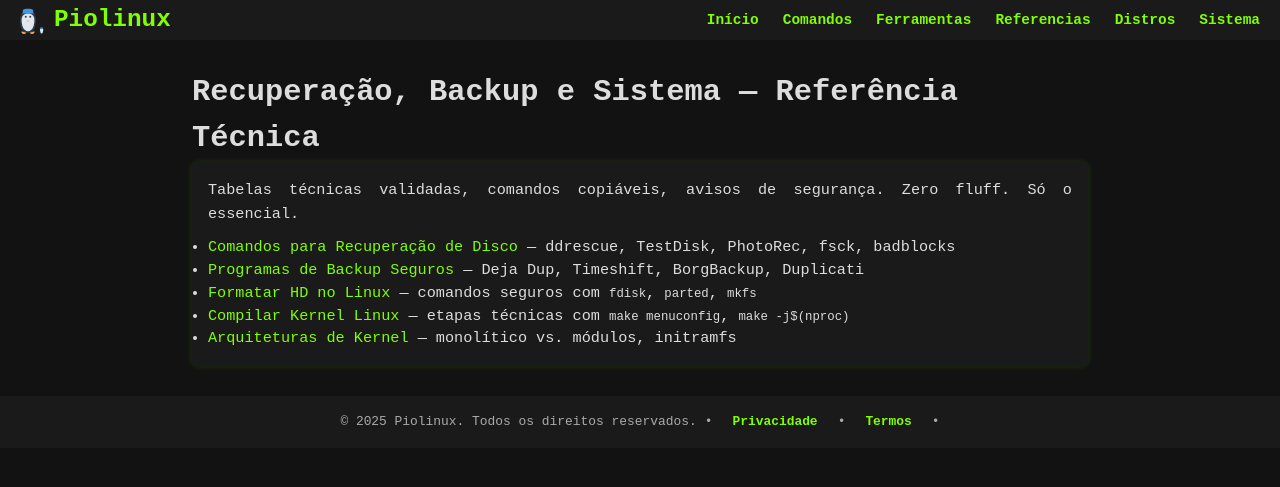
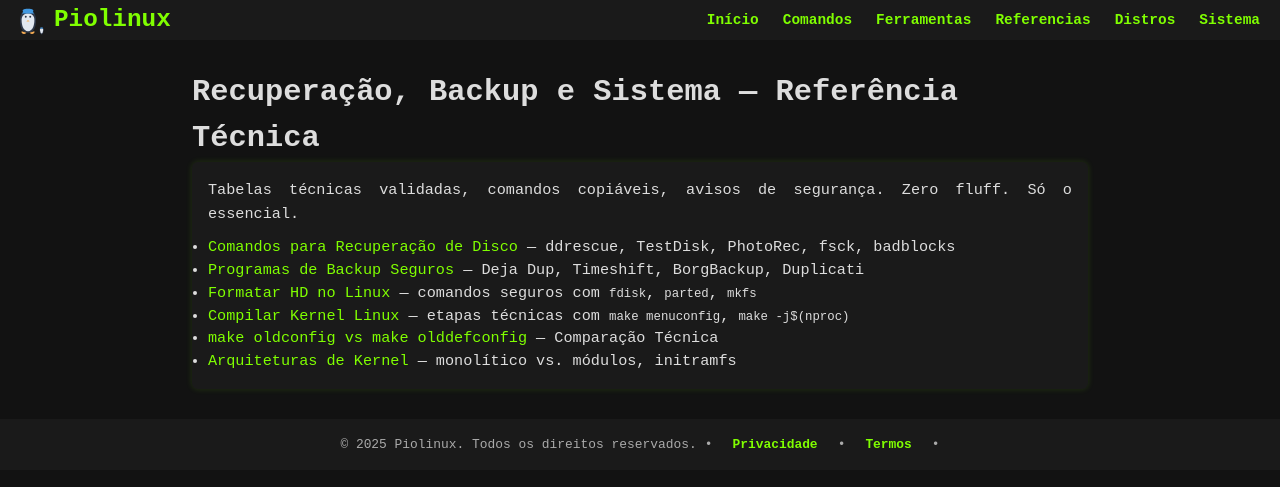
Before and after one commit to Piolinux/piolinux-site, a Jekyll site: the page built from sistema/index.html, in a window 1280 px wide. Shown: the top 487 px of the page. Built offline with Jekyll 4.4.1, drawn with Linux system fonts in a browser that asks for light colours.

Commit message:
Update index.html

```diff
--- a/sistema/index.html
+++ b/sistema/index.html
@@ -14,6 +14,7 @@ permalink: /sistema/
   <li><a href="/programas-backup-seguros/">Programas de Backup Seguros</a> — Deja Dup, Timeshift, BorgBackup, Duplicati</li>
   <li><a href="/formatar-hd-linux/">Formatar HD no Linux</a> — comandos seguros com <code>fdisk</code>, <code>parted</code>, <code>mkfs</code></li>
   <li><a href="/compilar-kernel/">Compilar Kernel Linux</a> — etapas técnicas com <code>make menuconfig</code>, <code>make -j$(nproc)</code></li>
+   <li><a href=" /make-oldconfig-vs-olddefconfig/">make oldconfig vs make olddefconfig</a> — Comparação Técnica</li>
   <li><a href="/arquiteturas-kernel/">Arquiteturas de Kernel</a> — monolítico vs. módulos, initramfs </li>
 </ul>
 
```
